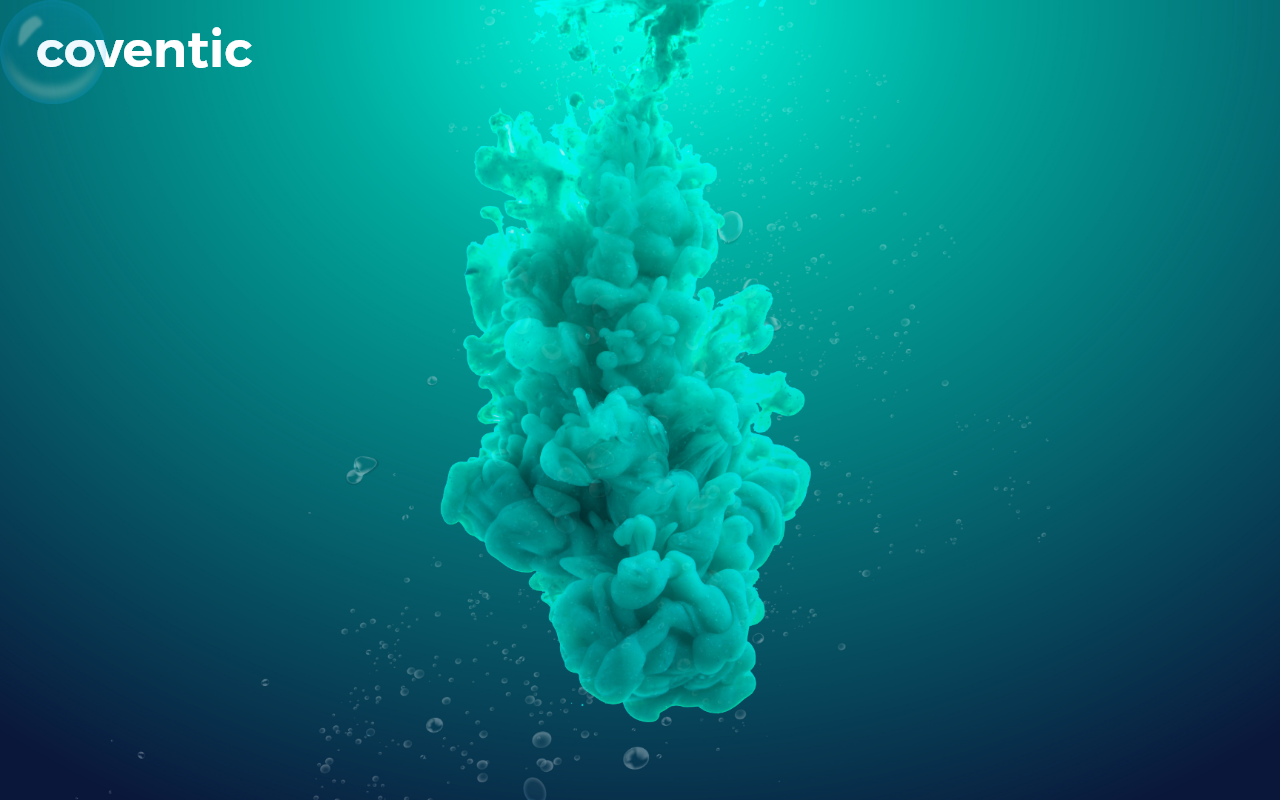
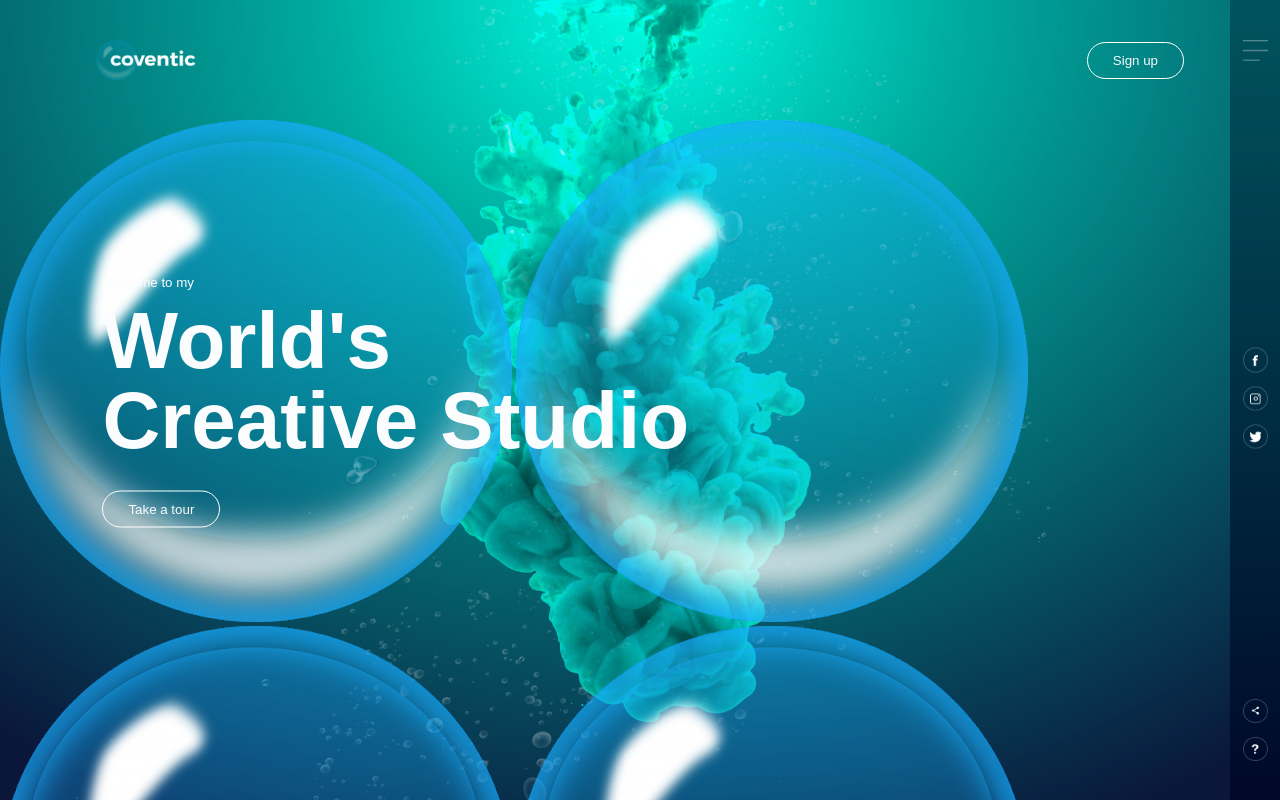
Before and after one commit to ronsedo275/responsive-website, a plain HTML site: page index.html in a window 1280 px wide. Drawn offline with Linux system fonts and the light colour scheme.

Commit message:
vwbhjrnnmljiuhi

```diff
--- a/index.html
+++ b/index.html
@@ -10,6 +10,35 @@
     <div class="hero">
         <div class="navbar">
             <img src="images/logo.png" alt="" class="logo">
+            <button type="button">Sign up</button>
+        </div>
+        <div class="content">
+            <small>Welcome to my</small>
+            <h1>World's <br>Creative Studio</h1>
+            <button type="button">Take a tour</button>
+        </div>
+        <div class="sidebar">
+            <img src="images/menu.png" alt="" class="menu">
+            <div class="social-links">
+                <img src="images/fb.png" alt="">
+                <img src="images/ig.png" alt="">
+                <img src="images/tw.png" alt="">
+            </div>
+
+            <div class="useful-links">
+                <img src="images/share.png" alt="">
+                <img src="images/info.png" alt="">
+            </div>
+
+        </div>
+        <div class="bubbles">
+            <img src="images/bubble.png" alt="">
+            <img src="images/bubble.png" alt="">
+            <img src="images/bubble.png" alt="">
+            <img src="images/bubble.png" alt="">
+            <img src="images/bubble.png" alt="">
+            <img src="images/bubble.png" alt="">
+            <img src="images/bubble.png" alt="">
         </div>
     </div>
 </body>
--- a/style.css
+++ b/style.css
@@ -13,3 +13,79 @@
     position: relative;
     overflow: hidden;
 }
+
+.logo{
+    width: 100px;
+    cursor: pointer;
+}
+
+.navbar{
+    width: 85%;
+    height: 15%;
+    margin: auto;
+    display: flex;
+    align-items: center;
+    justify-content: space-between;
+}
+
+button{
+    color: #fbfcfd;
+    padding: 10px 25px;
+    background: transparent;
+    border: 1px solid #fff;
+    border-radius: 20px;
+    outline: none;
+    cursor: pointer;
+}
+
+.content{
+    color: #fbfcfd;
+    position: absolute;
+    top: 50%;
+    left: 8%;
+    transform: translateY(-50%);
+    z-index: 2;
+}
+
+h1{
+    font-size: 80px;
+    margin: 10px 0 30px;
+    line-height: 80px;
+}
+
+.sidebar{
+    width: 50px;
+    height: 100vh;
+    background: linear-gradient(#00545d, #000729);
+    position: absolute;
+    right: 0;
+    top: 0;
+}
+
+.menu{
+    display: block;
+    width: 25px;
+    margin: 40px auto 0;
+    cursor: pointer;
+}
+
+.social-links img, .useful-links img{
+    width: 25px;
+    margin: 5px auto;
+    cursor: pointer;
+}
+
+.social-links {
+    width: 50px;
+    text-align: center;
+    position: absolute;
+    top: 50%;
+    transform: translateY(-50%);
+}
+
+.useful-links {
+    width: 50px;
+    text-align: center;
+    position: absolute;
+    bottom: 30px;
+}
```
